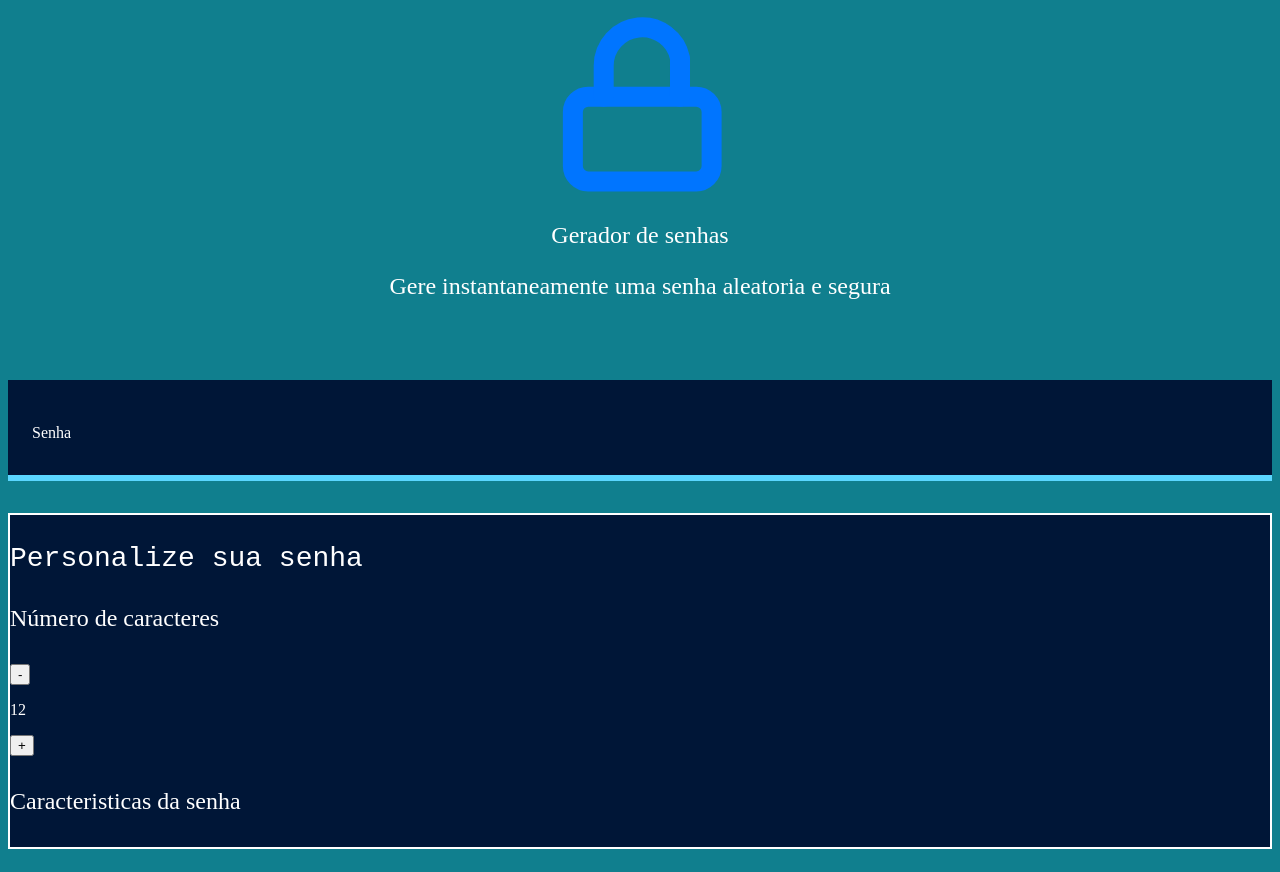
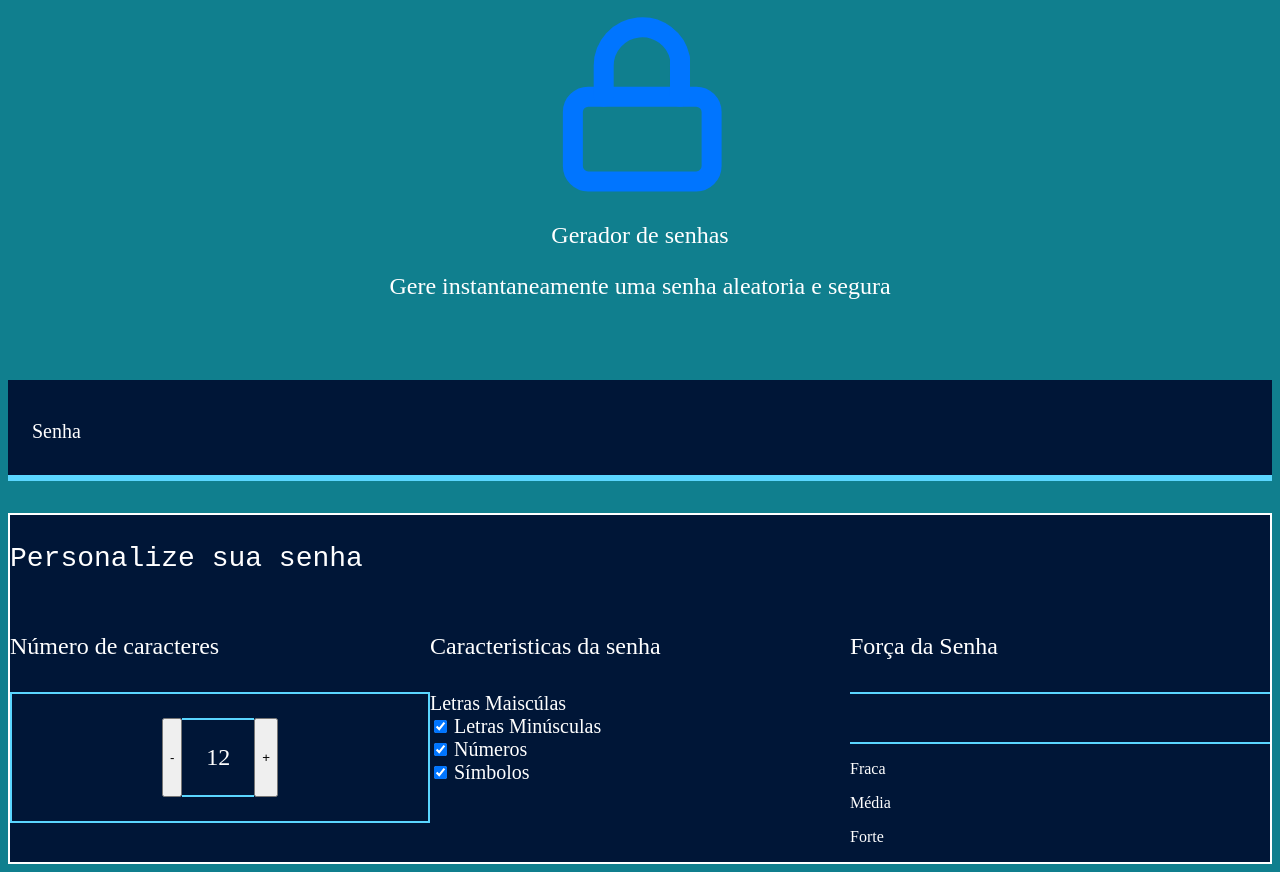
Before and after one commit to thomazlindao/crie-uma-senha00, a plain HTML site: page index.html in a window 1280 px wide. Drawn offline with Linux system fonts and the light colour scheme; a web font is replaced by a local one.

Commit message:
tarasgado

```diff
--- a/index.html
+++ b/index.html
@@ -32,7 +32,30 @@
                     <h4 class="parametro-senha-titulo">Caracteristicas da senha</h4>
                     <div class="parametro-senha-checkbox">
                         <imput name="maiusculo" type="checkbox" checked></imput>
+                        <label for="maiusculo">Letras Maiscúlas</label>
                     </div>
+                    <div class="parametro-senha-checkbox">
+                        <input name="minusculo" type="checkbox"  class="checkbox" checked>
+                        <label for="minusculo">Letras Minúsculas </label>
+                    </div>
+                    <div class="parametro-senha-checkbox">
+                        <input name="numeros" type="checkbox"  class="checkbox" checked>
+                        <label for="numeros">Números </label>
+                    </div>
+                    <div class="parametro-senha-checkbox">
+                        <input name="simbolos" type="checkbox"  class="checkbox" checked>
+                        <label for="simbolos"> Símbolos </label>
+                    </div>
+                </div>
+                <div class="parametro-senha">
+                    <h4 class="parametro-senha-titulo" >Força da Senha</h4>
+                    <div class="barra"></div>
+                    <div class="forca fraca"></div>
+                    <div class="parametro-senha-texto"></div>
+                    <p>Fraca</p>
+                    <p>Média</p>
+                    <p>Forte</p>
+                    <p class="entropia"></p>
                 </div>
             </div>
         </div>
--- a/style.css
+++ b/style.css
@@ -56,3 +56,38 @@ img{
 .parametro-senha-titulo{
     font-size: 24px;
 }
+.parametro-coluna-senha{
+    display: flex;
+    flex-direction: column;
+    justify-content: center;
+}
+.parametro-senha{
+    width: 50%;
+    margin: 0 auto;
+}
+.parametro-senha-botoes{
+    display: flex;
+    justify-content: center;
+}
+.parametro-senha-botoes{
+    background-color: var(--fundo-texto);
+    color: var(--branco);
+    border: 2px solid var(--borda);
+    padding: 24px;
+    font-size: 24px;
+    cursor: pointer;
+}
+.parametro-senha-texto{
+    padding: 24px;
+    border-top: 2px solid var(--borda);
+    border-bottom: 2px solid var(--borda);
+    margin: 0;
+}
+label{
+    font-size: 20px;
+}
+@media screen and (min-width: 768px) {
+    .parametro-coluna-senha{
+         flex-direction: row;
+    }
+}
```
